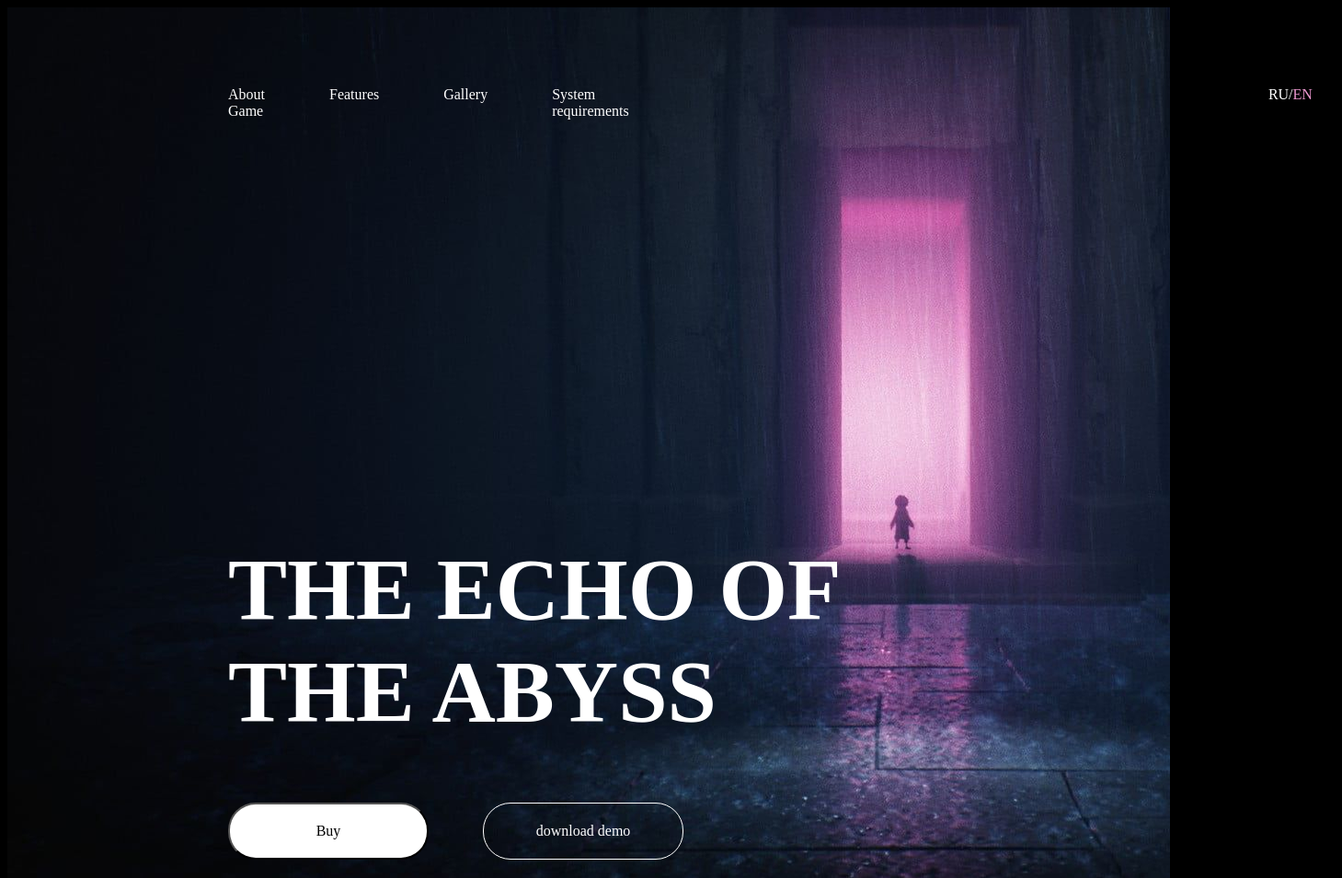
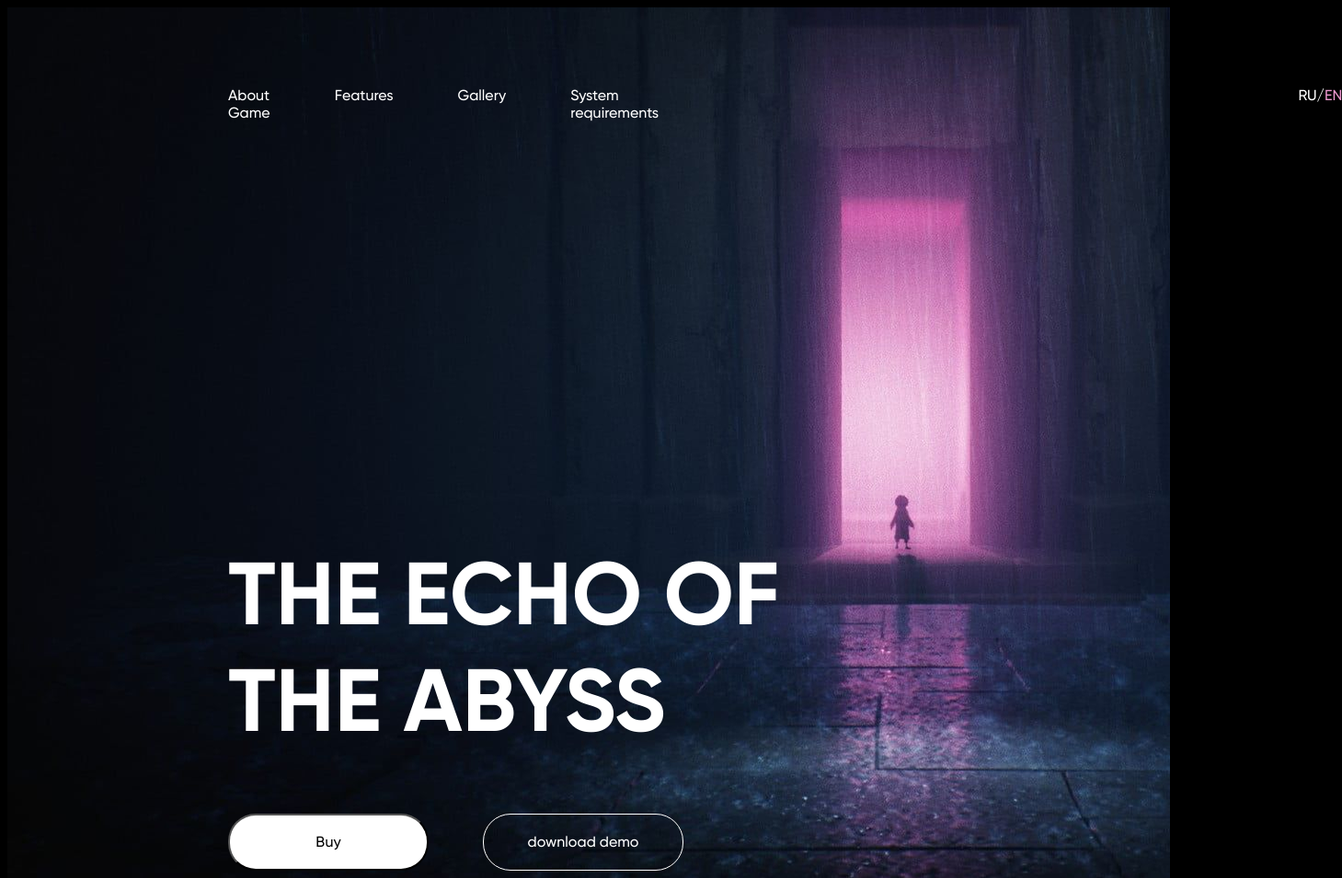
Before and after one commit to Harteyyy/THE-ECHO-OF-THE-ABYSS.1, a plain HTML site: page index.html in a window 1280 px wide. Shown: the top 955 px of the page at 92% size, 1459 px wide, since content can reach past the window. Drawn offline with Linux system fonts and the light colour scheme; the site is published under a folder, as on GitHub Pages, so addresses that start at the root find nothing.

Commit message:
Update style.css

```diff
--- a/style.css
+++ b/style.css
@@ -1,32 +1,32 @@
 @font-face {
 	font-family: 'Gilroy-Regular';
-	src: url('/fonts/gilroy-regular.eot'); /* IE 9 Compatibility Mode */
-	src: url('/fonts/gilroy-regular.eot?#iefix') format('embedded-opentype'), /* IE < 9 */
-		url('/fonts/gilroy-regular.woff2') format('woff2'), /* Super Modern Browsers */
-		url('/fonts/gilroy-regular.woff') format('woff'), /* Firefox >= 3.6, any other modern browser */
-		url('/fonts/gilroy-regular.ttf') format('truetype'), /* Safari, Android, iOS */
-		url('/fonts/gilroy-regular.svg#gilroy-regular') format('svg'); /* Chrome < 4, Legacy iOS */
+	src: url('fonts/gilroy-regular.eot'); /* IE 9 Compatibility Mode */
+	src: url('fonts/gilroy-regular.eot?#iefix') format('embedded-opentype'), /* IE < 9 */
+		url('fonts/gilroy-regular.woff2') format('woff2'), /* Super Modern Browsers */
+		url('fonts/gilroy-regular.woff') format('woff'), /* Firefox >= 3.6, any other modern browser */
+		url('fonts/gilroy-regular.ttf') format('truetype'), /* Safari, Android, iOS */
+		url('fonts/gilroy-regular.svg#gilroy-regular') format('svg'); /* Chrome < 4, Legacy iOS */
 }
 
 @font-face {
 	font-family: 'Gilroy-Bold';
-	src: url('/fonts/gilroy-bold.eot'); /* IE 9 Compatibility Mode */
-	src: url('/fonts/gilroy-bold.eot?#iefix') format('embedded-opentype'), /* IE < 9 */
-		url('/fonts/gilroy-bold.woff2') format('woff2'), /* Super Modern Browsers */
-		url('/fonts/gilroy-bold.woff') format('woff'), /* Firefox >= 3.6, any other modern browser */
-		url('/fonts/gilroy-bold.ttf') format('truetype'), /* Safari, Android, iOS */
-		url('/fonts/gilroy-bold.svg#gilroy-bold') format('svg'); /* Chrome < 4, Legacy iOS */
+	src: url('fonts/gilroy-bold.eot'); /* IE 9 Compatibility Mode */
+	src: url('fonts/gilroy-bold.eot?#iefix') format('embedded-opentype'), /* IE < 9 */
+		url('fonts/gilroy-bold.woff2') format('woff2'), /* Super Modern Browsers */
+		url('fonts/gilroy-bold.woff') format('woff'), /* Firefox >= 3.6, any other modern browser */
+		url('fonts/gilroy-bold.ttf') format('truetype'), /* Safari, Android, iOS */
+		url('fonts/gilroy-bold.svg#gilroy-bold') format('svg'); /* Chrome < 4, Legacy iOS */
 }
 
 
 @font-face {
 	font-family: 'Gilroy-Medium';
-	src: url('/fonts/gilroy-medium.eot'); /* IE 9 Compatibility Mode */
-	src: url('/fonts/gilroy-medium.eot?#iefix') format('embedded-opentype'), /* IE < 9 */
-		url('/fonts/gilroy-medium.woff2') format('woff2'), /* Super Modern Browsers */
-		url('/fonts/gilroy-medium.woff') format('woff'), /* Firefox >= 3.6, any other modern browser */
-		url('/fonts/gilroy-medium.ttf') format('truetype'), /* Safari, Android, iOS */
-		url('/fonts/gilroy-medium.svg#gilroy-medium') format('svg'); /* Chrome < 4, Legacy iOS */
+	src: url('fonts/gilroy-medium.eot'); /* IE 9 Compatibility Mode */
+	src: url('fonts/gilroy-medium.eot?#iefix') format('embedded-opentype'), /* IE < 9 */
+		url('fonts/gilroy-medium.woff2') format('woff2'), /* Super Modern Browsers */
+		url('fonts/gilroy-medium.woff') format('woff'), /* Firefox >= 3.6, any other modern browser */
+		url('fonts/gilroy-medium.ttf') format('truetype'), /* Safari, Android, iOS */
+		url('fonts/gilroy-medium.svg#gilroy-medium') format('svg'); /* Chrome < 4, Legacy iOS */
 }
 html{
     scroll-behavior: smooth;
```
